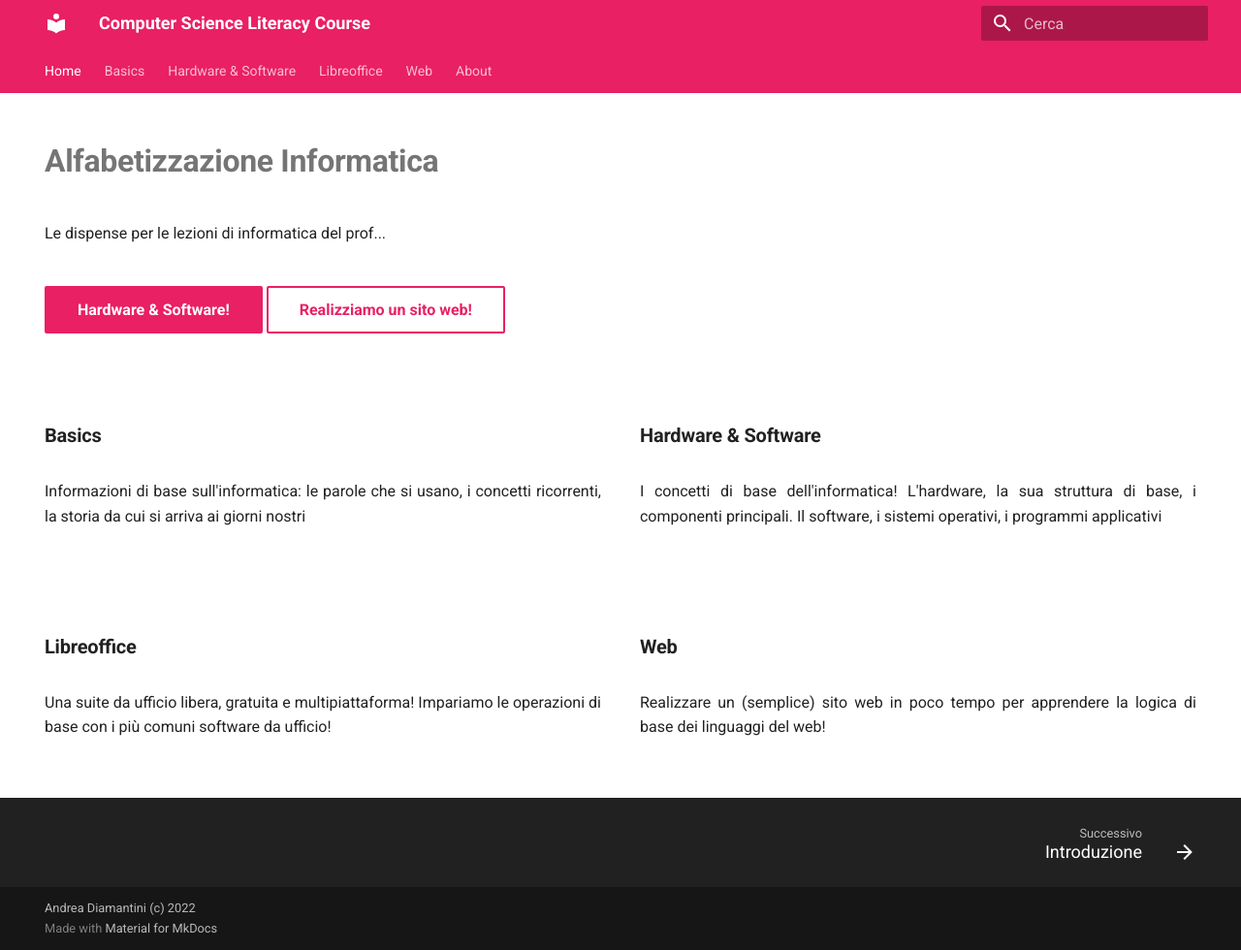
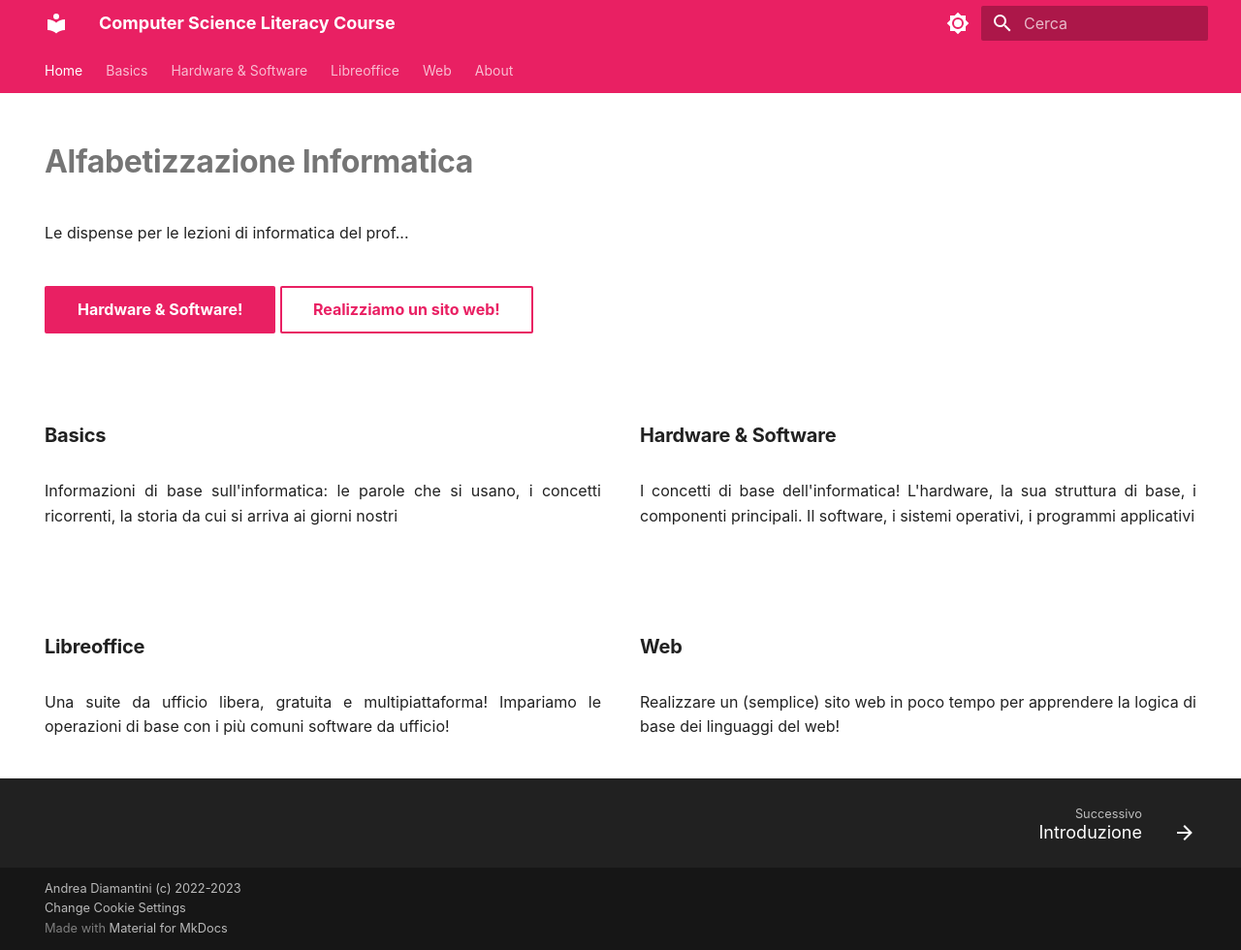
Before and after one commit to adjamhub/infohandouts, an MkDocs documentation site: the page built from docs/index.md, in a window 1280 px wide and 980 px high. Shown: the whole window at 97% size. Built offline with MkDocs 1.6.1 and Material for MkDocs 9.7.7, drawn with Linux system fonts in a browser that asks for light colours.

```diff
--- a/docs/stylesheets/extra.css
+++ b/docs/stylesheets/extra.css
@@ -8,20 +8,26 @@ h1,h2,h3,h4,h5,h6 {
 }
 
 /* title margin and color */
-h2,h3,h4 {
+h3,h4 {
   margin-top: 90px !important;
   margin-bottom: 30px !important;
 }
 
 h2 {
   background-color: rgba(68,138,255,.1) !important;
+  margin-top: 90px !important;
+  margin-bottom: 50px !important;
 }
 
 blockquote {
   background-color: rgba(160,200,240,.1) !important;
-  margin-top: 50px !important;
-  margin-bottom: 50px !important;
+  margin: 50px 0 !important;
   padding: 10px;
+}
+
+/* code blocks */
+.highlight {
+  margin: 3em 0 !important;
 }
 
 
--- a/mkdocs.yml
+++ b/mkdocs.yml
@@ -1,17 +1,30 @@
 site_name: Computer Science Literacy Course
 site_author: Andrea Diamantini
-copyright: Andrea Diamantini (c) 2022
+
+copyright: >
+    Andrea Diamantini (c) 2022-2023<br>
+    <a href="#__consent">Change Cookie Settings</a>
 
 # ----------------------------------------------------
 
 theme:
   name: material
   palette:
+  # Palette toggle for light mode
+  - scheme: default
     primary: pink
     accent: amber
-  font:
-    text: Roboto
-    code: Roboto Mono
+    toggle:
+      icon: material/brightness-7
+      name: Switch to dark mode
+  # Palette toggle for dark mode
+  - scheme: slate
+    primary: pink
+    accent: amber
+    toggle:
+      icon: material/brightness-4
+      name: Switch to light mode
+  font: False
   language: it
   features:
     - navigation.footer
@@ -23,6 +36,19 @@ theme:
   plugins:
     - search:
         lang: it
+
+extra:
+  consent:
+    title: Consenso all'uso dei Cookie(s)
+    description: >
+      Questo sito memorizza alcuni cookies solo per riconoscere un visitatore
+      che non è alla sua prima visita e alcune preferenze, come il tema di visualizzazione
+      della pagina selezionato.<br>
+      Se non acconsenti, questa finestra riapparirà ogni volta che riapri il sito.<br>
+      Se vuoi cambiare le tue scelte, in fondo alla pagina trovi un link per modificarle ;)
+    actions:
+     - accept
+     - reject
 
 extra_css:
 - stylesheets/extra.css
```
